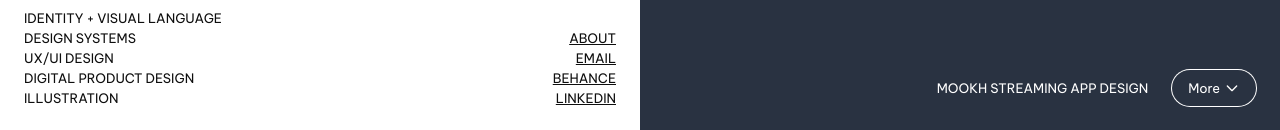
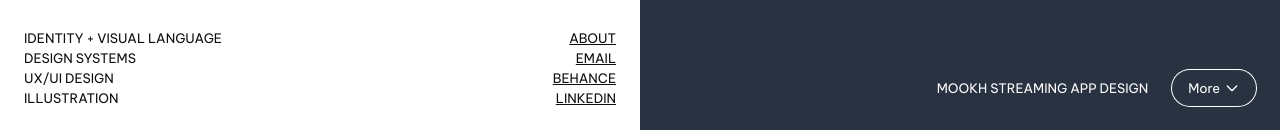
Before and after one commit to Project-Debe/leon-portfolio, a Next.js app: page / in a window 1280 px wide. Shown: the part 670-800 px from the top of the page. Built offline with nearby package versions, Linux system fonts and the light colour scheme.

Commit message:
fix dropdown

```diff
--- a/components/Dropdown.tsx
+++ b/components/Dropdown.tsx
@@ -14,7 +14,7 @@ type DropdownProps = {
 const renderContent = (type: Items["type"]) => (
   <>
     <p className="text-left">View {type}</p>
-    <p className="opacity-50">
+    <p className="text-left opacity-50">
       {type === "Prototype"
         ? "Interactive wireframes for design visualisation"
         : "Explore the implemented designs"}
--- a/pages/index.tsx
+++ b/pages/index.tsx
@@ -27,7 +27,6 @@ const Home: NextPage = () => {
                 <li className="mb-1">Identity + Visual Language</li>
                 <li className="mb-1">Design Systems</li>
                 <li className="mb-1">UX/UI Design</li>
-                <li className="mb-1">Digital Product Design</li>
                 <li>Illustration</li>
               </ul>
               <ul className="text-right">
```
